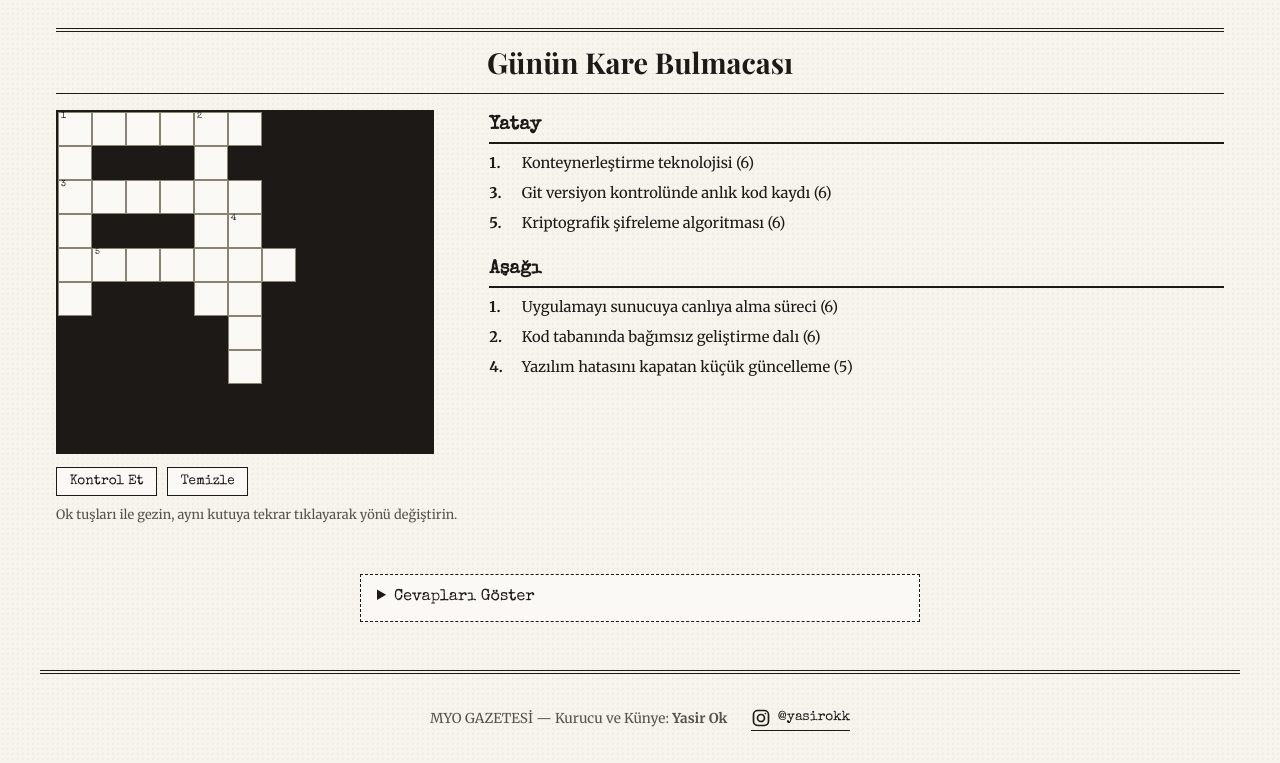
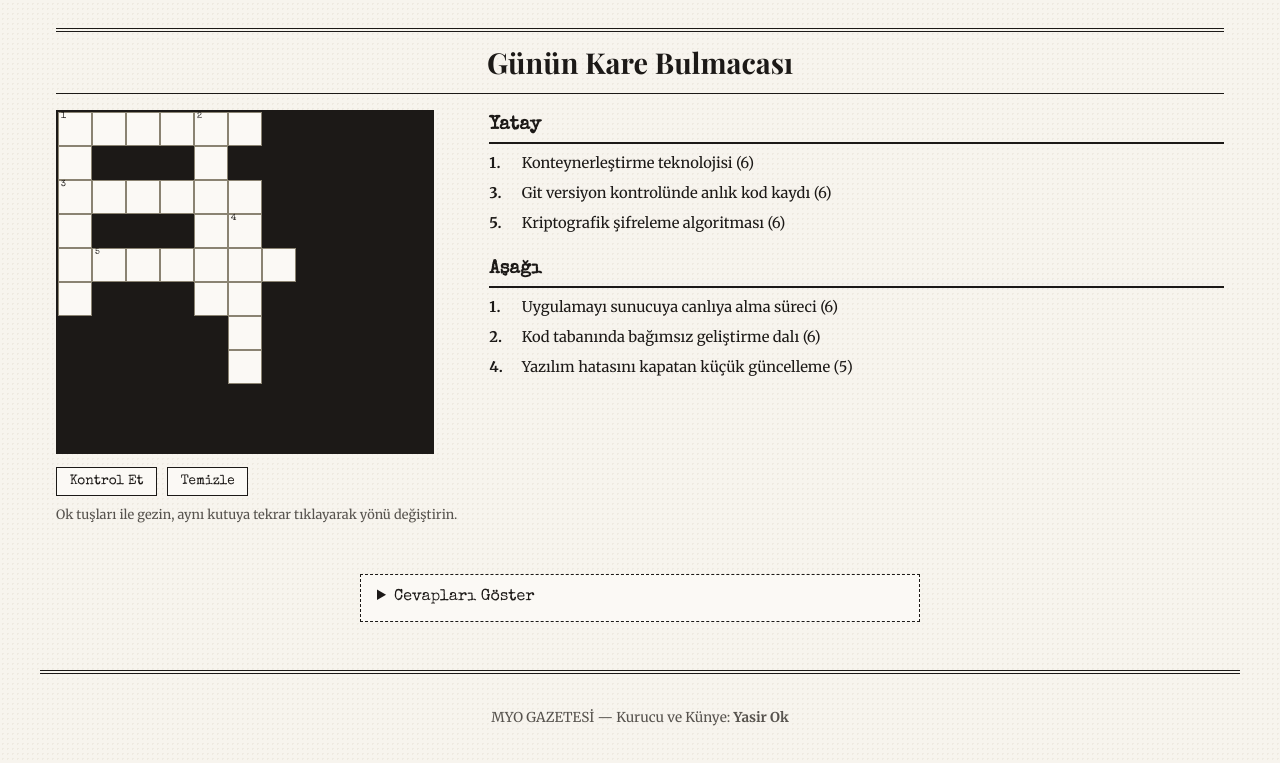
Before and after one commit to myasirokk/myo-gazetesi, a plain HTML site: page index.html in a window 1280 px wide. Shown: the part 1964-2727 px from the top of the page. Drawn offline with nearby package versions, Linux system fonts and the light colour scheme.

Commit message:
refactor: footer instagram baglantisi kaldirildi

```diff
--- a/index.html
+++ b/index.html
@@ -104,10 +104,6 @@
 
 <footer>
   <span>MYO GAZETESİ &mdash; Kurucu ve Künye: <strong>Yasir Ok</strong></span>
-  <a class="insta" href="https://www.instagram.com/yasirokk" target="_blank" rel="noopener noreferrer" aria-label="Yasir Ok Instagram profili">
-    <svg viewBox="0 0 24 24" width="20" height="20" fill="none" stroke="currentColor" stroke-width="2" stroke-linecap="round" stroke-linejoin="round" aria-hidden="true"><rect x="3" y="3" width="18" height="18" rx="5"/><circle cx="12" cy="12" r="4.2"/><circle cx="17.3" cy="6.7" r="1" fill="currentColor" stroke="none"/></svg>
-    <span>@yasirokk</span>
-  </a>
 </footer>
 
 <aside id="drawer" class="drawer" aria-label="Son gelişmeler" hidden>
```
